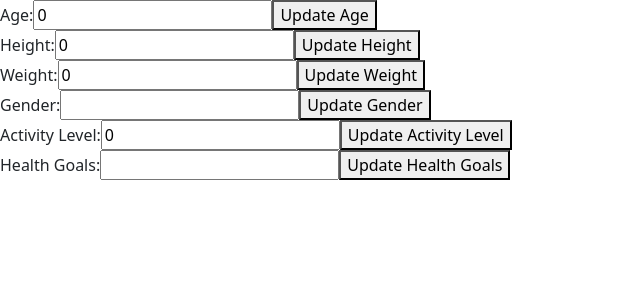
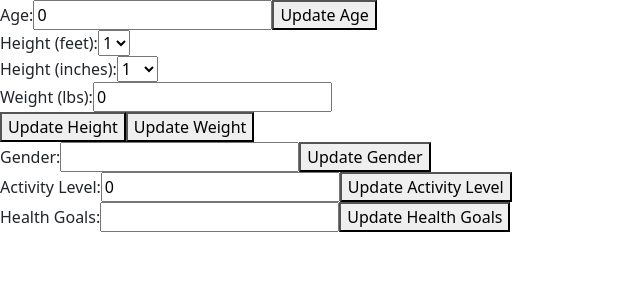
Before and after one commit to DylanWDev/Vitala-Frontend, a Next.js app in the folder fastapi-frontend/: page /user_page in a window 1280 px wide. Shown: the top 300 px of the page, without its empty margins (0-640 px from the left). Built offline with nearby package versions, Linux system fonts and the light colour scheme.

Commit message:
calculations work without avtivity level and health goal and calorie budget is displaying on screen

```diff
--- a/fastapi-frontend/src/pages/user_page/index.js
+++ b/fastapi-frontend/src/pages/user_page/index.js
@@ -5,8 +5,9 @@ import { jwtDecode } from "jwt-decode";
 
 function YourComponent() {
   const [age, setAge] = useState(0);
-  const [height, setHeight] = useState(0);
-  const [weight, setWeight] = useState(0);
+  const [feet, setFeet] = useState("1");
+  const [inches, setInches] = useState("1");
+  const [weightLbs, setWeightLbs] = useState(0);
   const [gender, setGender] = useState("");
   const [activityLevel, setActivityLevel] = useState(0);
   const [healthGoals, setHealthGoals] = useState("");
@@ -18,15 +19,26 @@ function YourComponent() {
     setter(inputValue);
   };
 
+  // Convert feet and inches to centimeters
+  const heightInCm = () => {
+    const totalInches = parseInt(feet) * 12 + parseInt(inches);
+    return Math.round(totalInches * 2.54);
+  };
+
+  // Convert pounds to kilograms
+  const weightInKg = () => {
+    return Math.round(parseInt(weightLbs) / 2.205);
+  };
+
   useEffect(() => {
     const getUserFromLocalStorage = () => {
-      const userData = localStorage.getItem('user');
+      const userData = localStorage.getItem("user");
       if (userData) {
         const user = jwtDecode(userData);
-        console.log('User data:', user);
+        console.log("User data:", user);
         dispatch({
-          type: 'SET_USER',
-          payload: user
+          type: "SET_USER",
+          payload: user,
         });
       }
     };
@@ -35,12 +47,21 @@ function YourComponent() {
 
   const handleUpdate = async (column, value) => {
     try {
+      // Convert values before sending to the database
+      let convertedValue = value;
+
+      if (column === "height") {
+        convertedValue = heightInCm();
+      } else if (column === "weight") {
+        convertedValue = weightInKg();
+      }
+
       const requestBody = {
         accept: "application/json",
       };
 
       const response = await axios.put(
-        `http://127.0.0.1:8000/api/v1/users/data/${state.user.sub}?column_name=${column}&column_value=${value}`,
+        `http://127.0.0.1:8000/api/v1/users/data/${state.user.sub}?column_name=${column}&column_value=${convertedValue}`,
         requestBody
       );
 
@@ -55,32 +76,48 @@ function YourComponent() {
       <div>
         <label>Age:</label>
         <input value={age} onChange={handleInputChange(setAge)} />
-        <button onClick={() => handleUpdate('age', age)}>Update Age</button>
+        <button onClick={() => handleUpdate("age", age)}>Update Age</button>
       </div>
       <div>
-        <label>Height:</label>
-        <input value={height} onChange={handleInputChange(setHeight)} />
-        <button onClick={() => handleUpdate('height', height)}>Update Height</button>
+        <label>Height (feet):</label>
+        <select value={feet} onChange={handleInputChange(setFeet)}>
+          {Array.from({ length: 6 }, (_, index) => (
+            <option key={index + 1} value={(index + 1).toString()}>
+              {index + 1}
+            </option>
+          ))}
+        </select>
       </div>
       <div>
-        <label>Weight:</label>
-        <input value={weight} onChange={handleInputChange(setWeight)} />
-        <button onClick={() => handleUpdate('weight', weight)}>Update Weight</button>
+        <label>Height (inches):</label>
+        <select value={inches} onChange={handleInputChange(setInches)}>
+          {Array.from({ length: 11 }, (_, index) => (
+            <option key={index + 1} value={(index + 1).toString()}>
+              {index + 1}
+            </option>
+          ))}
+        </select>
       </div>
+      <div>
+        <label>Weight (lbs):</label>
+        <input value={weightLbs} onChange={handleInputChange(setWeightLbs)} />
+      </div>
+      <button onClick={() => handleUpdate("height", heightInCm())}>Update Height</button>
+      <button onClick={() => handleUpdate("weight", weightInKg())}>Update Weight</button>
       <div>
         <label>Gender:</label>
         <input value={gender} onChange={handleInputChange(setGender)} />
-        <button onClick={() => handleUpdate('gender', gender)}>Update Gender</button>
+        <button onClick={() => handleUpdate("gender", gender)}>Update Gender</button>
       </div>
       <div>
         <label>Activity Level:</label>
         <input value={activityLevel} onChange={handleInputChange(setActivityLevel)} />
-        <button onClick={() => handleUpdate('activity_level', activityLevel)}>Update Activity Level</button>
+        <button onClick={() => handleUpdate("activity_level", activityLevel)}>Update Activity Level</button>
       </div>
       <div>
         <label>Health Goals:</label>
         <input value={healthGoals} onChange={handleInputChange(setHealthGoals)} />
-        <button onClick={() => handleUpdate('health_goals', healthGoals)}>Update Health Goals</button>
+        <button onClick={() => handleUpdate("health_goals", healthGoals)}>Update Health Goals</button>
       </div>
     </>
   );
```
Also changed, not shown: fastapi-frontend/src/pages/dashboard/index.jsx (+68 -128 lines).
